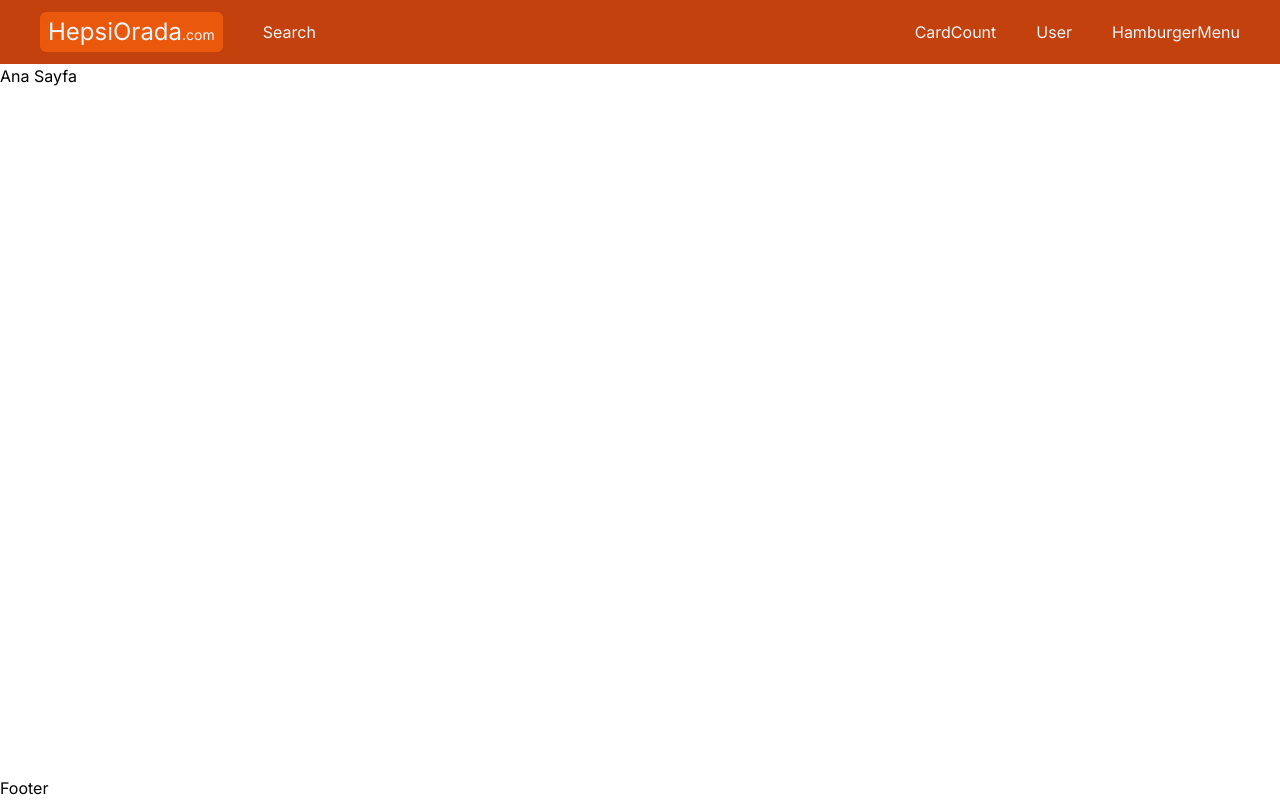
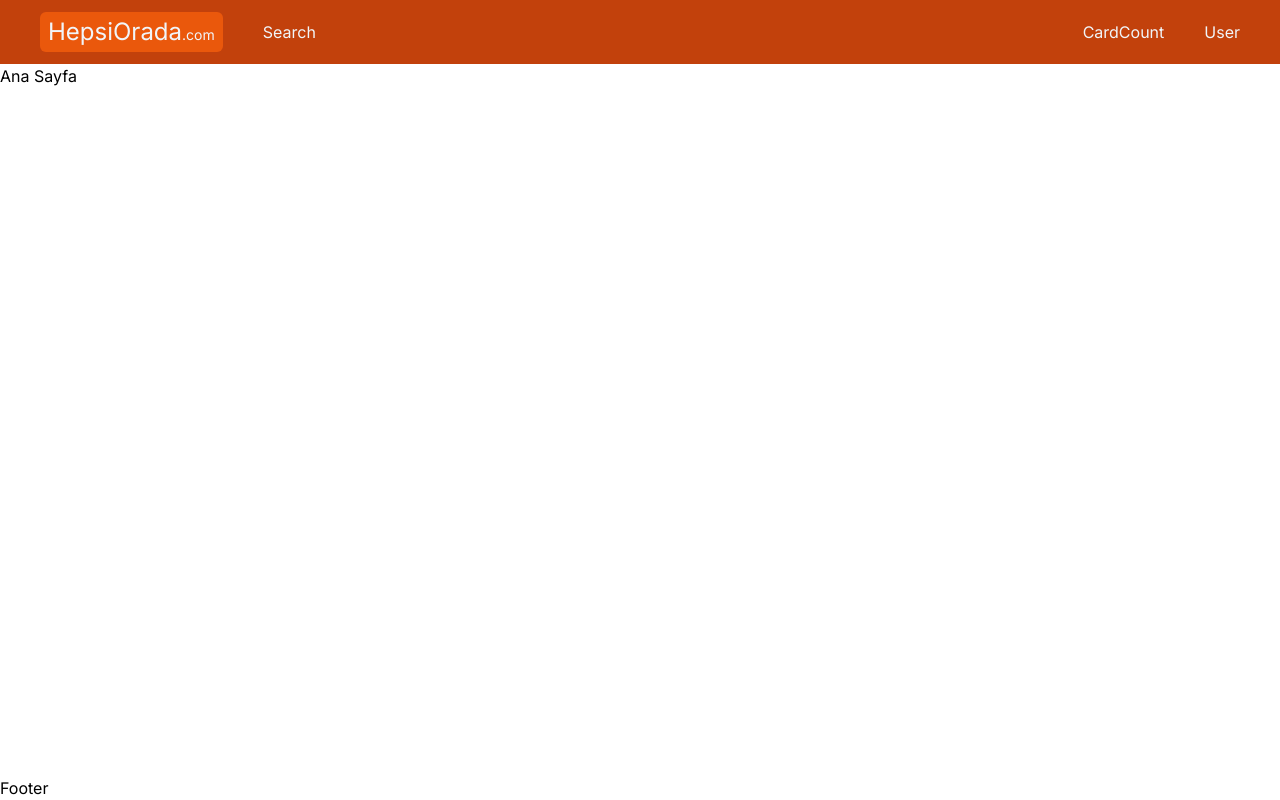
Before and after one commit to egesua/e-commerce-next, a Next.js app: page / in a window 1280 px wide. Built offline with nearby package versions, Linux system fonts and the light colour scheme.

Commit message:
hamburger icon added also for mobile res relativeness added.

```diff
--- a/app/components/navbar/HamburgerMenu.tsx
+++ b/app/components/navbar/HamburgerMenu.tsx
@@ -1,9 +1,8 @@
-import React from 'react'
-
+import { GiHamburgerMenu } from "react-icons/gi";
 const HamburgerMenu = () => {
   return (
-    <div>
-      HamburgerMenu
+    <div className="relative flex md:hidden">
+      <GiHamburgerMenu size="25" />
     </div>
   )
 }
--- a/app/components/navbar/Logo.tsx
+++ b/app/components/navbar/Logo.tsx
@@ -1,4 +1,5 @@
 "use client"
+
 const Logo = () => {
   return (
     //TODO
```
